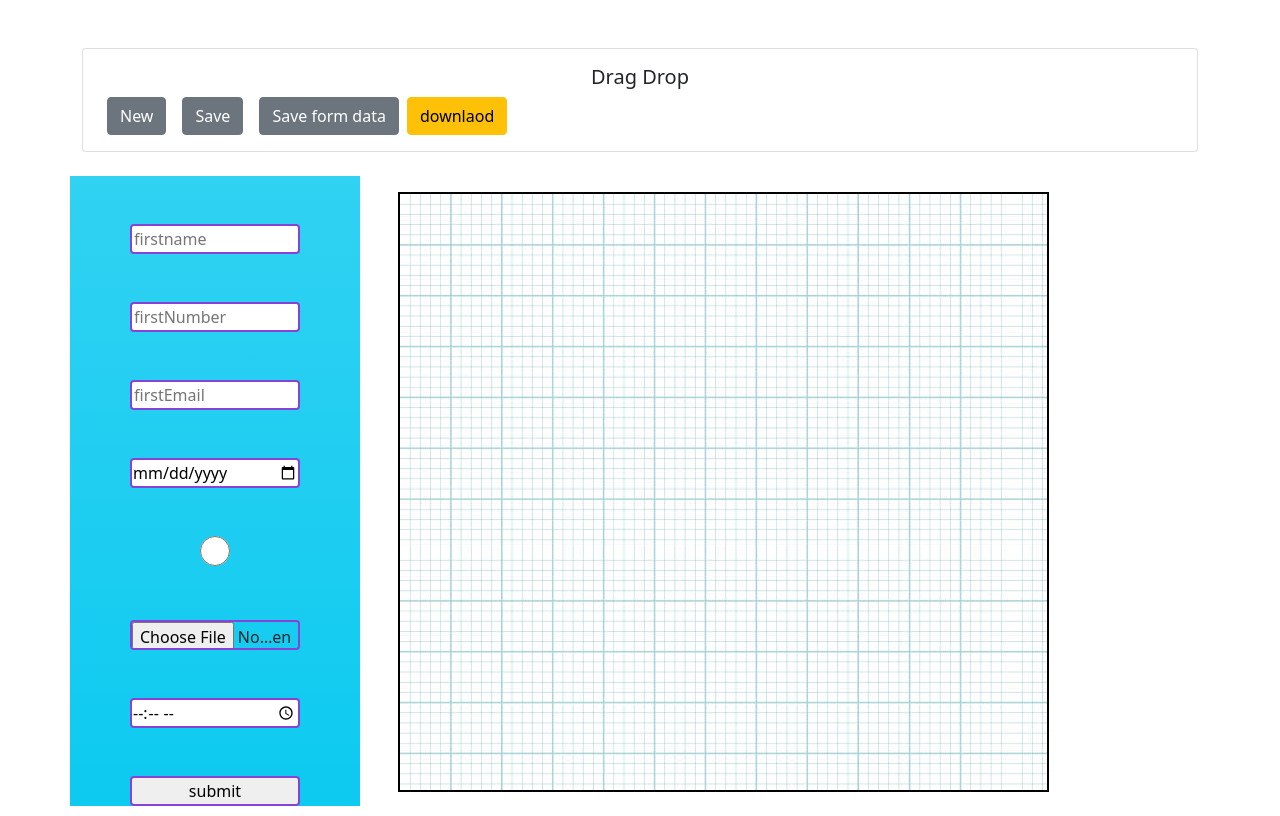
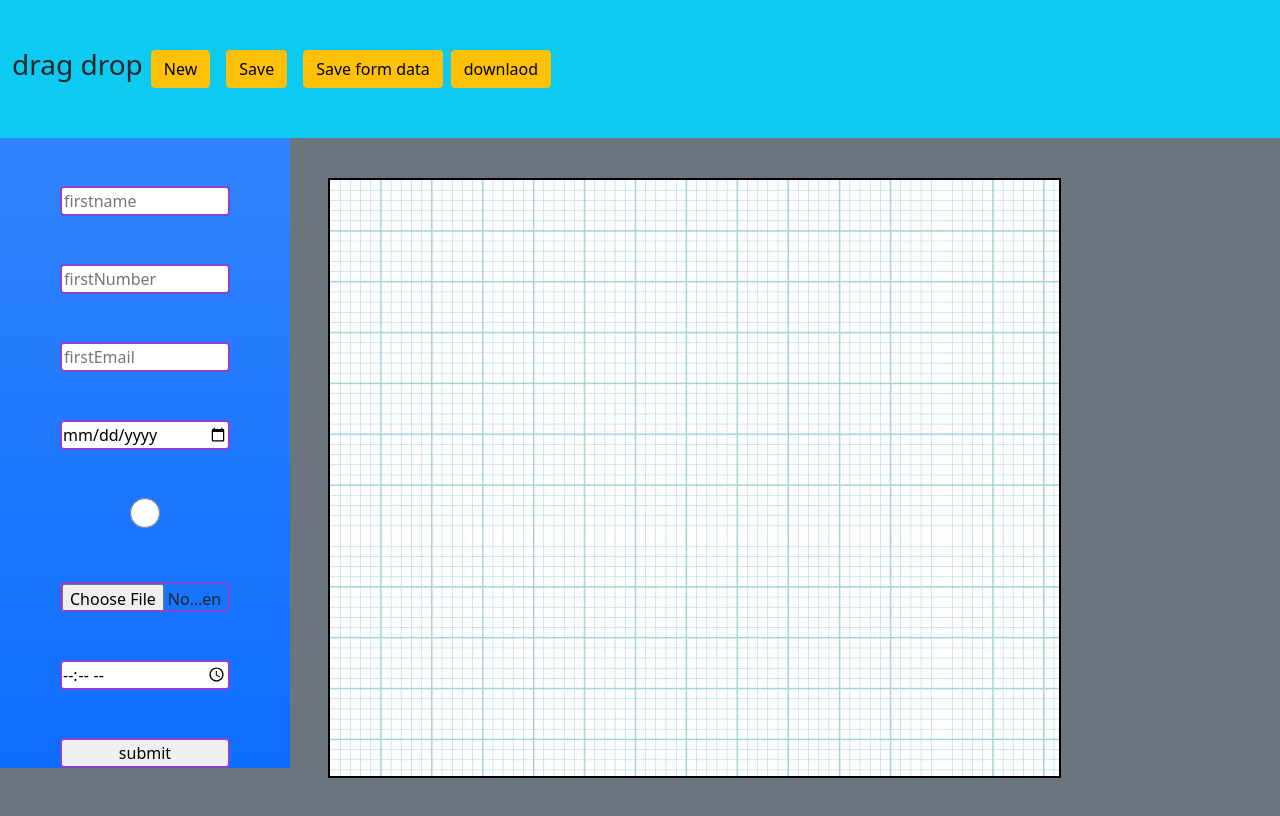
Before and after one commit to raj0222/drag, a React (Create React App) app: page / in a window 1280 px wide. Built offline with nearby package versions, Linux system fonts and the light colour scheme.

Commit message:
git code

```diff
--- a/src/Components/App.js
+++ b/src/Components/App.js
@@ -8,6 +8,7 @@ import '../App.css';
 function App() {
   return (
    <div>
+
     <DndProvider backend={HTML5Backend}>
         <div className="App">
           <DragDrop />
--- a/src/Components/DragDrop.js
+++ b/src/Components/DragDrop.js
@@ -84,7 +84,7 @@ function DragDrop() {
     },
   ];
 
-  const [{ isOver }, drop] = useDrop(() => ({
+ const [{ isOver }, drop] = useDrop(() => ({
     accept: "input",
     drop: (item) => addInputToBoard(item.id),
     collect: (monitor) => ({
@@ -103,7 +103,6 @@ function DragDrop() {
       [e.target.name]: e.target.value,
     });
   };
-
   const handleSubmit = () => {
     setIdData([...idData, val]);
     setClassNames([...classNames, val1]);
@@ -156,9 +155,8 @@ function DragDrop() {
   return (
     <>
      <Header onClick={handleSubmit2} button={downloadTxtFile} getcode={getCode} />
-
-      <div className="container d-flex justify-content-start">
-        <div className="row bg-info bg-gradient text-dark mt-4 firstDragInput">
+      <div className="container-fluid d-flex justify-content-start bg-secondary">
+        <div className="row bg-primary bg-gradient text-dark  mb-5 firstDragInput">
           <div className="float-start col-idData ">
             {InputList.map((InputDrag, index) => {
               return (
@@ -185,7 +183,7 @@ function DragDrop() {
               return (
                 <div key={index}>
                   <Draggable>
-                    <div className="mt-5 dropBoard-input inputDragFirst inputDiv">
+                    <div className="mt-5 dropBoard-input inputDragFirst  inputDiv">
                       <label className="mx-2 h5">{inputField[index]}</label>
                       <Inputdrag
                         type={InputDrag.type}
@@ -218,36 +216,32 @@ function DragDrop() {
           </div>
         </div>
         {show ? (
-          <div className=" mx-3 ">
+          <div className=" mx-3  mt-4">
             <label>Id</label>
-            <br />
             <input
               type="text"
-              className="mb-5 input1"
+              className="mb-4 input1"
               placeholder="enter id"
               onChange={(e) => setVal(e.target.value)}
             />
-            <br />
             <label>type</label>
-            <br />
             <input
               type="text"
-              className="mb-5 input1"
+              className="mb-4 input1"
               placeholder="enter type"
               onChange={(e) => setVal8(e.target.value)}
             />
-            <br />
             <label>ClassName </label>
             <input
               type="text"
-              className="mb-5 input1"
+              className="mb-4 input1"
               onChange={(e) => setVal1(e.target.value)}
               placeholder="enter class"
             />
             <label>Label</label>
             <input
               type="text"
-              className="mb-5 input1"
+              className="mb-4 input1"
               name="firstname"
               onChange={(e) => setVal3(e.target.value)}
               placeholder="enter label"
@@ -255,21 +249,21 @@ function DragDrop() {
             <label>Name</label>
             <input
               type="text"
-              className="mb-5  input1"
+              className="mb-4 input1"
               onChange={(e) => setVal5(e.target.value)}
               placeholder="enter name"
             />
             <label>Maxlength</label>
             <input
               type="text"
-              className="mb-5  input1"
+              className="mb-4  input1"
               onChange={(e) => setVal6(e.target.value)}
               placeholder="enter name"
             />
             <label>size 1 to 50</label>
             <input
               type="text"
-              className="mb-5 input1"
+              className="mb-4 input1"
               onChange={(e) => setVal7(e.target.value)}
               placeholder="enter name"
             />
@@ -287,33 +281,6 @@ function DragDrop() {
           </div>
         ) : null}
         <div className="col-2 mt-5">
-          {/* <div className="d-flex ">
-            <div className="mx-3"></div>
-            <div className="mx-3">
-              {idData.map((items, index) => {
-                return (
-                  <div key={index}>
-                    <h5>id- {items}</h5>
-                  </div>
-                );
-              })}
-            </div>
-            <div className="mx-3">
-              {classNames.map((items, index) => {
-                return (
-                  <div key={index}>
-                    <h5 className="">className- {items}</h5>
-                  </div>
-                );
-              })}
-            </div>
-            {
-              showdata.slice(2).map((item)=>{
-                return(<>
-                   <p>{(item)}</p>
-                </>)
-              })}
-          </div> */}
         </div>
       </div>
     </>
--- a/src/Components/Header.js
+++ b/src/Components/Header.js
@@ -1,26 +1,60 @@
 import React from "react";
 
 const Header = (props) => {
-
- const handleRefresh=()=>{
-  window.location.reload();
- }
-
+  const handleRefresh = () => {
+    window.location.reload();
+  };
   return (
     <>
-      <div className="container mt-5">
-        <div className="card w-100">
-          <div className="card-body">
-            <h5 className="card-title">Drag Drop</h5>
-            <p className="card-text float-start">
-            <button type="button" className="btn btn-secondary mx-2" onClick={handleRefresh}>New</button>
-            <button type="button" className="btn btn-secondary mx-2" onClick={props.onClick}>Save</button>
-            <button type="button" className="btn btn-secondary mx-2" onClick={props.getcode}>Save form data</button>
-            <button className="btn btn-warning"  type='button' onClick={props.button}>downlaod</button>
-            </p>
+      <nav className="navbar navbar-expand-lg navbar-light bg-info pt-5 pb-5 ">
+        <div className="container-fluid">
+          <h3 className="text-center">drag drop</h3>
+          <button
+            className="navbar-toggler"
+            type="button"
+            data-bs-toggle="collapse"
+            data-bs-target="#navbarSupportedContent"
+            aria-controls="navbarSupportedContent"
+            aria-expanded="false"
+            aria-label="Toggle navigation"
+          >
+            <span className="navbar-toggler-icon"></span>
+          </button>
+          <div className="collapse navbar-collapse" id="navbarSupportedContent">
+            <ul className="navbar-nav me-auto mb-2 mb-lg-0">
+              <li className="nav-item"></li>
+              <button
+                type="button"
+                className="btn btn-warning mx-2"
+                onClick={handleRefresh}
+              >
+                New
+              </button>
+              <button
+                type="button"
+                className="btn btn-warning mx-2"
+                onClick={props.onClick}
+              >
+                Save
+              </button>
+              <button
+                type="button"
+                className="btn btn-warning mx-2"
+                onClick={props.getcode}
+              >
+                Save form data
+              </button>
+              <button
+                className="btn btn-warning"
+                type="button"
+                onClick={props.button}
+              >
+                downlaod
+              </button>
+            </ul>
           </div>
         </div>
-      </div>
+      </nav>
     </>
   );
 };
--- a/src/index.css
+++ b/src/index.css
@@ -4,6 +4,7 @@ body {
   -webkit-font-smoothing: antialiased;
   -moz-osx-font-smoothing: grayscale;
   font-family: 'Noto Sans', sans-serif;
+ background-color: gray;
 }
 
 code {
```
